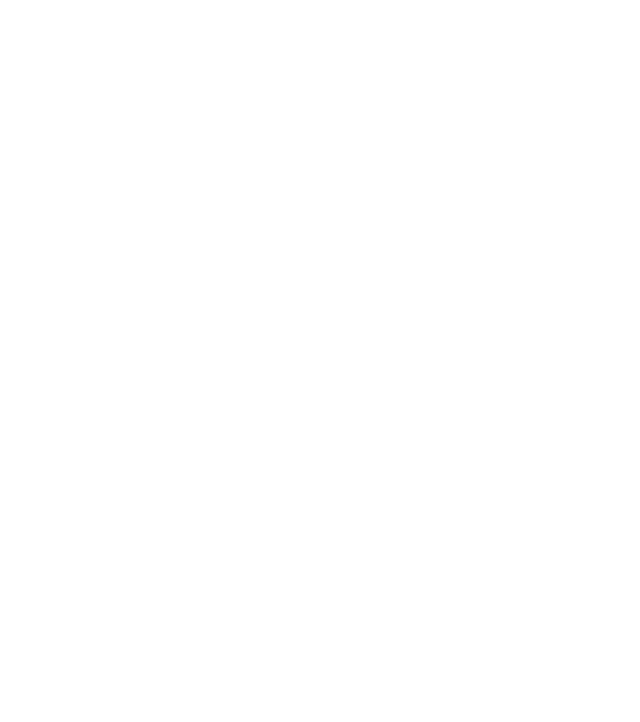
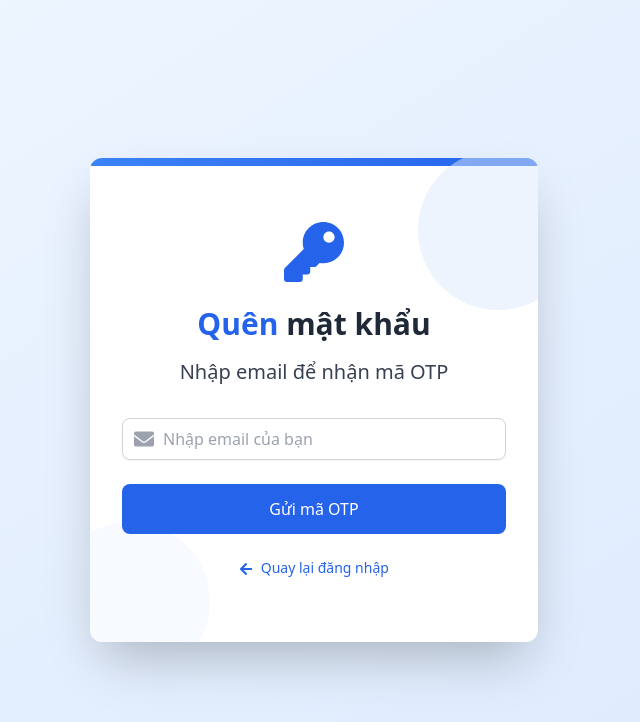
Before and after one commit to trungtinpham2212/SWD_G2_EDUCONNECT_FE, a React (Vite) app in the folder frontend/: page /reset-password in a window 1280 px wide. Before the commit this address had no page. Shown: the top 722 px of the page, without its empty margins (326-966 px from the left). Built offline with nearby package versions, Linux system fonts and the light colour scheme.

Commit message:
add reset password

```diff
--- a/frontend/src/components/Login.jsx
+++ b/frontend/src/components/Login.jsx
@@ -213,7 +213,7 @@
           </form>
 
           <div className="text-center text-sm">
-            <a href="#" className="font-medium text-blue-600 hover:text-blue-500">
+            <a href="/reset-password" className="font-medium text-blue-600 hover:text-blue-500">
               Quên mật khẩu?
             </a>
           </div>
--- /dev/null
+++ b/frontend/src/components/ResetPassword.jsx
@@ -0,0 +1,206 @@
+import React, { useState } from 'react';
+import { useNavigate } from 'react-router-dom';
+import { FaEnvelope, FaLock, FaKey, FaSpinner, FaArrowLeft } from 'react-icons/fa';
+import { toast, ToastContainer } from 'react-toastify';
+import 'react-toastify/dist/ReactToastify.css';
+import API_URL from '../config/api';
+
+const ResetPassword = () => {
+  const [step, setStep] = useState(1); // 1: nhập email, 2: nhập OTP và mật khẩu mới
+  const [email, setEmail] = useState('');
+  const [otp, setOtp] = useState('');
+  const [newPassword, setNewPassword] = useState('');
+  const [confirmPassword, setConfirmPassword] = useState('');
+  const [isLoading, setIsLoading] = useState(false);
+  const navigate = useNavigate();
+
+  const handleSendEmail = async (e) => {
+    e.preventDefault();
+    setIsLoading(true);
+    try {
+      const response = await fetch(`${API_URL}/api/emails/password-reset`, {
+        method: 'POST',
+        headers: { 'Content-Type': 'application/json' },
+        body: JSON.stringify({ toEmail: email })
+      });
+      if (response.ok) {
+        toast.success('Đã gửi mã OTP đến email của bạn!');
+        setStep(2);
+      } else {
+        toast.error('Không thể gửi email. Vui lòng kiểm tra lại email hoặc thử lại sau.');
+      }
+    } catch (err) {
+      toast.error('Lỗi kết nối máy chủ.');
+    } finally {
+      setIsLoading(false);
+    }
+  };
+
+  const handleResetPassword = async (e) => {
+    e.preventDefault();
+    if (newPassword !== confirmPassword) {
+      toast.error('Mật khẩu xác nhận không khớp!');
+      return;
+    }
+    setIsLoading(true);
+    try {
+      const response = await fetch(`${API_URL}/api/user-accounts/reset-password`, {
+        method: 'POST',
+        headers: { 'Content-Type': 'application/json' },
+        body: JSON.stringify({ otp, newPassword })
+      });
+      if (response.ok) {
+        toast.success('Đặt lại mật khẩu thành công!');
+        setTimeout(() => navigate('/login'), 1500);
+      } else {
+        toast.error('OTP không hợp lệ hoặc đã hết hạn.');
+      }
+    } catch (err) {
+      toast.error('Lỗi kết nối máy chủ.');
+    } finally {
+      setIsLoading(false);
+    }
+  };
+
+  return (
+    <div className="min-h-screen bg-gradient-to-br from-blue-50 to-blue-100 py-12 px-4 sm:px-6 lg:px-8 flex items-center justify-center">
+      <div className="max-w-md w-full bg-white rounded-xl shadow-2xl p-8 space-y-8 relative overflow-hidden">
+        <div className="absolute top-0 left-0 w-full h-2 bg-gradient-to-r from-blue-500 to-blue-600"></div>
+        <div className="absolute -top-10 -right-10 w-40 h-40 bg-blue-100 rounded-full opacity-50"></div>
+        <div className="absolute -bottom-10 -left-10 w-40 h-40 bg-blue-50 rounded-full opacity-50"></div>
+        <div className="relative">
+          <div className="flex justify-center mb-6">
+            <FaKey className="text-6xl text-blue-600" />
+          </div>
+          <h1 className="text-center text-3xl font-bold">
+            <span className="text-blue-600">Quên</span>
+            <span className="text-gray-800"> mật khẩu</span>
+          </h1>
+          <h2 className="mt-4 text-center text-xl font-medium text-gray-700">
+            {step === 1 ? 'Nhập email để nhận mã OTP' : 'Nhập mã OTP và mật khẩu mới'}
+          </h2>
+        </div>
+        {step === 1 && (
+          <form className="mt-8 space-y-6 relative" onSubmit={handleSendEmail}>
+            <div className="space-y-5">
+              <div className="relative">
+                <div className="absolute inset-y-0 left-0 pl-3 flex items-center pointer-events-none">
+                  <FaEnvelope className="h-5 w-5 text-gray-400" />
+                </div>
+                <input
+                  id="email"
+                  name="email"
+                  type="email"
+                  required
+                  value={email}
+                  onChange={e => setEmail(e.target.value)}
+                  placeholder="Nhập email của bạn"
+                  className="pl-10 w-full px-3 py-2 border border-gray-300 rounded-lg shadow-sm focus:outline-none focus:ring-2 focus:ring-blue-500 focus:border-transparent"
+                  disabled={isLoading}
+                />
+              </div>
+            </div>
+            <button
+              type="submit"
+              disabled={isLoading}
+              className={`group relative w-full flex justify-center py-3 px-4 border border-transparent rounded-lg text-white ${isLoading ? 'bg-blue-400 cursor-not-allowed' : 'bg-blue-600 hover:bg-blue-700'} focus:outline-none focus:ring-2 focus:ring-offset-2 focus:ring-blue-500 transition-colors duration-200`}
+            >
+              {isLoading ? (
+                <FaSpinner className="h-5 w-5 text-blue-300 animate-spin mr-2" />
+              ) : null}
+              Gửi mã OTP
+            </button>
+            <div className="text-center text-sm mt-2">
+              <button type="button" className="text-blue-600 hover:text-blue-500" onClick={() => navigate('/login')}>
+                <FaArrowLeft className="inline mr-1" /> Quay lại đăng nhập
+              </button>
+            </div>
+          </form>
+        )}
+        {step === 2 && (
+          <form className="mt-8 space-y-6 relative" onSubmit={handleResetPassword}>
+            <div className="space-y-5">
+              <div className="relative">
+                <div className="absolute inset-y-0 left-0 pl-3 flex items-center pointer-events-none">
+                  <FaKey className="h-5 w-5 text-gray-400" />
+                </div>
+                <input
+                  id="otp"
+                  name="otp"
+                  type="text"
+                  required
+                  value={otp}
+                  onChange={e => setOtp(e.target.value)}
+                  placeholder="Nhập mã OTP"
+                  className="pl-10 w-full px-3 py-2 border border-gray-300 rounded-lg shadow-sm focus:outline-none focus:ring-2 focus:ring-blue-500 focus:border-transparent"
+                  disabled={isLoading}
+                />
+              </div>
+              <div className="relative">
+                <div className="absolute inset-y-0 left-0 pl-3 flex items-center pointer-events-none">
+                  <FaLock className="h-5 w-5 text-gray-400" />
+                </div>
+                <input
+                  id="newPassword"
+                  name="newPassword"
+                  type="password"
+                  required
+                  value={newPassword}
+                  onChange={e => setNewPassword(e.target.value)}
+                  placeholder="Mật khẩu mới"
+                  className="pl-10 w-full px-3 py-2 border border-gray-300 rounded-lg shadow-sm focus:outline-none focus:ring-2 focus:ring-blue-500 focus:border-transparent"
+                  disabled={isLoading}
+                />
+              </div>
+              <div className="relative">
+                <div className="absolute inset-y-0 left-0 pl-3 flex items-center pointer-events-none">
+                  <FaLock className="h-5 w-5 text-gray-400" />
+                </div>
+                <input
+                  id="confirmPassword"
+                  name="confirmPassword"
+                  type="password"
+                  required
+                  value={confirmPassword}
+                  onChange={e => setConfirmPassword(e.target.value)}
+                  placeholder="Xác nhận mật khẩu mới"
+                  className="pl-10 w-full px-3 py-2 border border-gray-300 rounded-lg shadow-sm focus:outline-none focus:ring-2 focus:ring-blue-500 focus:border-transparent"
+                  disabled={isLoading}
+                />
+              </div>
+            </div>
+            <button
+              type="submit"
+              disabled={isLoading}
+              className={`group relative w-full flex justify-center py-3 px-4 border border-transparent rounded-lg text-white ${isLoading ? 'bg-blue-400 cursor-not-allowed' : 'bg-blue-600 hover:bg-blue-700'} focus:outline-none focus:ring-2 focus:ring-offset-2 focus:ring-blue-500 transition-colors duration-200`}
+            >
+              {isLoading ? (
+                <FaSpinner className="h-5 w-5 text-blue-300 animate-spin mr-2" />
+              ) : null}
+              Đặt lại mật khẩu
+            </button>
+            <div className="text-center text-sm mt-2">
+              <button type="button" className="text-blue-600 hover:text-blue-500" onClick={() => setStep(1)}>
+                <FaArrowLeft className="inline mr-1" /> Quay lại nhập email
+              </button>
+            </div>
+          </form>
+        )}
+        <ToastContainer
+          position="top-right"
+          autoClose={3000}
+          hideProgressBar={false}
+          newestOnTop
+          closeOnClick
+          rtl={false}
+          pauseOnFocusLoss
+          draggable
+          pauseOnHover
+          theme="colored"
+        />
+      </div>
+    </div>
+  );
+};
+
+export default ResetPassword;
--- a/frontend/src/routers/router.jsx
+++ b/frontend/src/routers/router.jsx
@@ -25,6 +25,7 @@
 import ParentSetting from '../pages/Parent/ParentSetting';
 import Chatbot from '../pages/Parent/Chatbot';
 import ReportGroupDetail from '../pages/Teacher/ReportGroupDetail';
+import ResetPassword from "../components/ResetPassword";
 // Dynamic Dashboard component that renders based on user role
 const DynamicDashboard = ({ user, ...props }) => {
   if (!user) return null;
@@ -269,6 +270,10 @@
         {...commonProps}
       />
     },
+    {
+      path: "/reset-password",
+      element: <ResetPassword />
+    },
     // Default route
     {
       path: "/",
```
